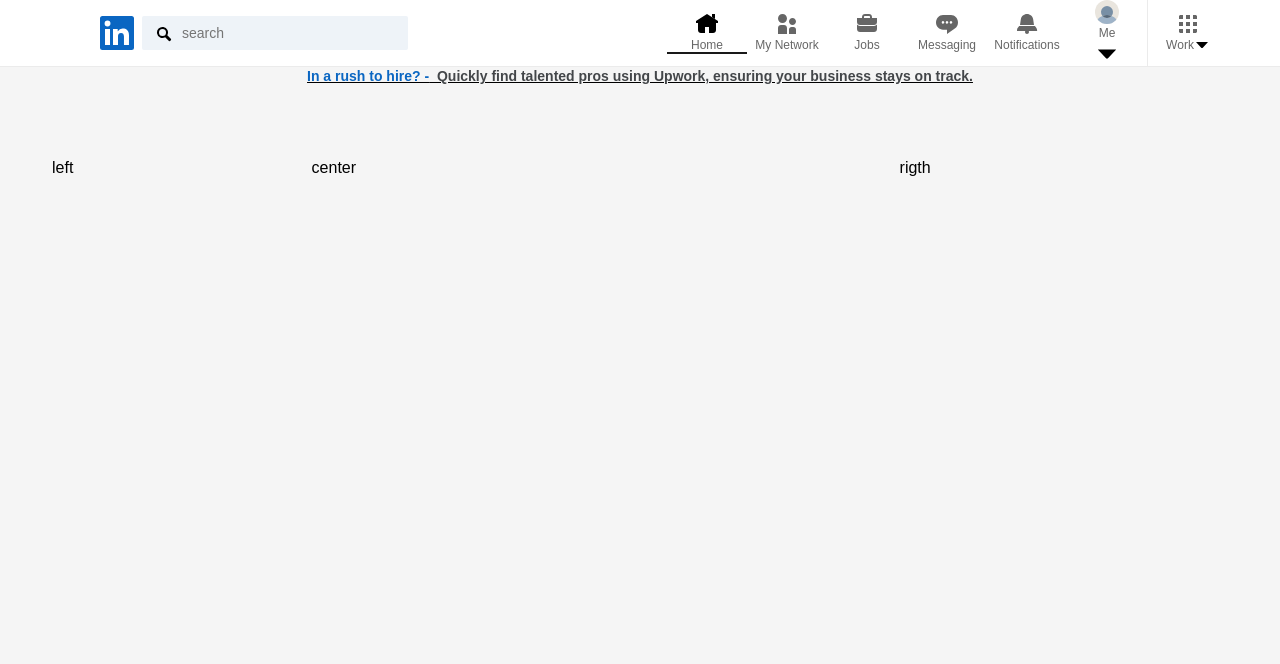
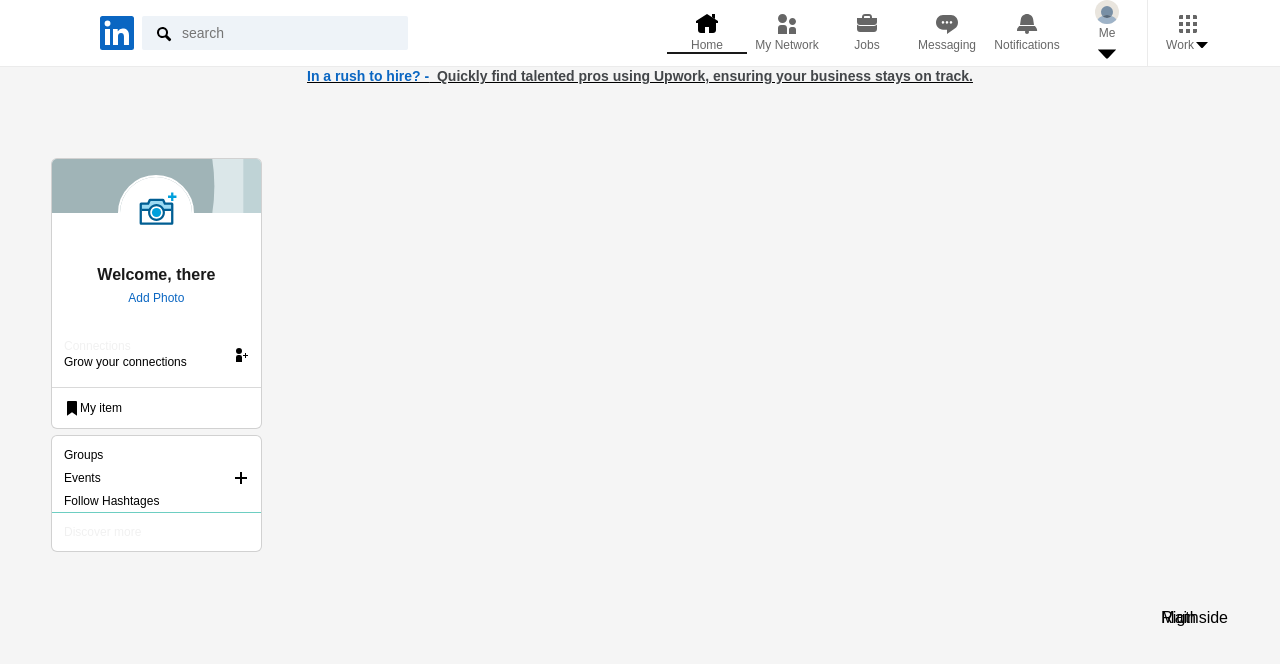
Before and after one commit to hulul-dev/ConnectHub, a React (Create React App) app in the folder connecthub/: page /home in a window 1280 px wide. Shown: the top 664 px of the page. Built offline with nearby package versions, Linux system fonts and the light colour scheme.

Commit message:
LeftSide

```diff
--- a/connecthub/src/components/Home.js
+++ b/connecthub/src/components/Home.js
@@ -1,4 +1,7 @@
 import styled from 'styled-components'
+import Leftside from './Leftside'
+import Main from './Main'
+import Rigthside from './Rightside'
 
 const Home = (props) => {
   return (
@@ -8,9 +11,9 @@
         <p>&nbsp; Quickly find talented pros using Upwork, ensuring your business stays on track.</p>
       </Section>
       <Layout>
-        <div className="left">left</div>
-        <div className="center">center</div>
-        <div className="right">rigth</div>
+          <Leftside/>
+          <Main/>
+          <Rigthside/>
       </Layout>
     </Container>
   )
--- a/connecthub/src/components/Leftside.js
+++ b/connecthub/src/components/Leftside.js
@@ -1,9 +1,216 @@
 import styled from "styled-components";
 
-const Leftside = () => {
+const Leftside = (props) => {
     return (
-        <div></div>
+        <Container>
+            <ArtCard>
+                <UserInfo>
+                    <CardBackground/>
+                        <a>
+                            <Photo/>
+                            <Link>Welcome, there</Link>
+                        </a>
+                        <a>
+                            <AddPhotoText>Add Photo</AddPhotoText>
+                        </a>
+                </UserInfo>
+                <Widget>
+                    <a>
+                        <div>
+                            <span>Connections</span>
+                            <span>Grow your connections</span>
+                        </div>
+                        <img src="images/widget-icon.svg" alt="" />
+                    </a>
+                </Widget>
+                <Item>
+                    <span>
+                        <img src="images/item-icon.svg" alt="" />
+                        My item
+                    </span>
+                </Item>
+            </ArtCard>
+            <CommunityCard>
+                <a>
+                    <span>Groups</span>
+                </a>
+                <a>
+                    <span>
+                        Events
+                        <img src="images/plus-icon.svg" alt="" />
+                    </span>
+                </a>
+                <a>
+                    <span>Follow Hashtages</span>
+                </a>
+                <a>
+                    <span>Discover more</span>
+                </a>
+            </CommunityCard>
+        </Container>
     )
 }
 
-export default Leftside
+const Container = styled.div`
+grid-area: leftside;
+`
+
+const ArtCard = styled.div`
+text-align: center;
+overflow: hidden;
+margin-bottom: 8px;
+background-color: #fff;
+border-radius: 5px;
+transition: box-shadow 83ms;
+position: relative;
+border: none;
+box-shadow: 0 0 0 1px rgba(0 0 0 /15%), 0 0 0 rgba(0 0 0 /20%);
+`
+
+const UserInfo = styled.div`
+border-bottom:1px, solid rgba(0, 0, 0, 0.15) ;
+padding: 12px 12px 16px;
+word-wrap: break-word;
+word-break:break-word;
+`
+
+const CardBackground = styled.div`
+background: url("images/card-bg.svg");
+background-position: center;
+background-size: 462px;
+height: 54px;
+margin: -12px -12px 0;
+`
+
+const Photo = styled.div`
+box-shadow: none;
+background-image: url("images/photo.svg");
+width: 72px;
+height: 72px;
+box-sizing: content-box;
+background-clip: content-box;
+background-color: white;
+background-position: center;
+background-size: 60%;
+background-repeat: no-repeat;
+border: 2px solid white;
+margin: -38px auto 12px;
+border-radius: 50%;
+`
+
+const Link = styled.div`
+font-size: 16px;
+line-height: 1.5;
+color: rgba(0, 0, 0, 0.9);
+font-weight: 600;
+`
+
+const AddPhotoText = styled.div`
+color: #0a66c2;
+margin-top: 4px;
+font-size: 12px;
+line-height: 1.33;
+font-weight: 400;
+`
+
+const Widget = styled.div`
+border-bottom: 1px solid rgba(0, 0, 0, 0.15);
+padding-top: 12px;
+padding-bottom: 12px;
+
+& > a {
+    text-decoration: none;
+    display: flex;
+    justify-content: space-between;
+    align-items: center;
+    padding: 4px 12px;
+
+    &:hover {
+        background-color: rgba(0, 0, 0, 0.08);
+    }
+
+    div {
+        display: flex;
+        flex-direction: column;
+        text-align: left;
+
+        span {
+            font-size: 12px;
+            line-height: 1.33;
+
+            &:first-child {
+                color: rgba(0, 0, 0, 0.06);
+            }
+
+            &:nth-child(2) {
+                color: rgba(0, 0, 0, 1);
+            }
+        }
+    }
+}
+
+svg{
+    color: rgba(0, 0, 0, 1);
+}
+`
+
+const Item = styled.a`
+border-color: rgba(0, 0, 0, 0.8);
+text-align: left;
+padding: 12px;
+font-size: 12px;
+display: block;
+
+span {
+    display: flex;
+    align-items: center;
+    color: rgba(0, 0, 0, 1);
+}
+
+svg {
+    color: rgba(0, 0, 0, 0.6);
+}
+
+&:hover {
+    background-color: rgba(0, 0, 0, 0.08);
+}
+`
+
+const CommunityCard = styled(ArtCard)`
+padding: 8px 0 0;
+display: flex;
+text-align: left;
+flex-direction: column;
+
+ a{
+    color: black;
+    padding: 4px 12px 4px 12px;
+    font-size: 12px;
+
+
+    &:hover {
+            color: #0a66c2;
+    }
+
+    span {
+        display: flex;
+        align-items: center;
+        justify-content: space-between;
+    }
+
+    &:last-child{
+        color:rgba(0, 0, 0, 0.06);
+        text-decoration: none;
+        border-top: 1px solid #6dcec2;
+        padding: 12px;
+
+        &:hover {
+            background-color: rgba(0, 0, 0, 0.08);
+        }
+    }
+ }
+`;
+
+
+
+export default Leftside;
--- a/connecthub/src/components/Main.js
+++ b/connecthub/src/components/Main.js
@@ -0,0 +1,13 @@
+import styled from "styled-components";
+
+const Main = (props) => {
+    return (
+        <Container>Main</Container>
+    )
+}
+
+const Container = styled.div`
+grid-area: Main;
+`
+
+export default Main;
--- a/connecthub/src/components/Rightside.js
+++ b/connecthub/src/components/Rightside.js
@@ -0,0 +1,13 @@
+import styled from "styled-components";
+
+const Rigthside = (props) => {
+    return (
+        <Container>Rigthside</Container>
+    )
+}
+
+const Container = styled.div`
+grid-area: Rigthside;
+`
+
+export default Rigthside;
```
